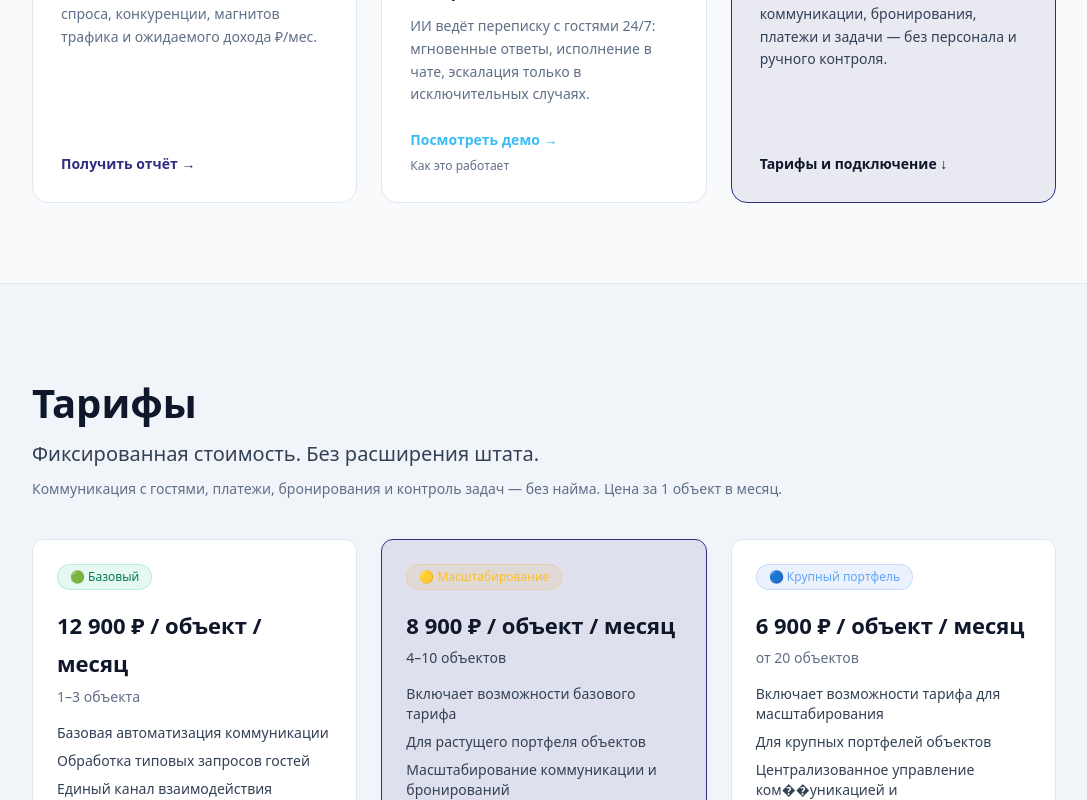
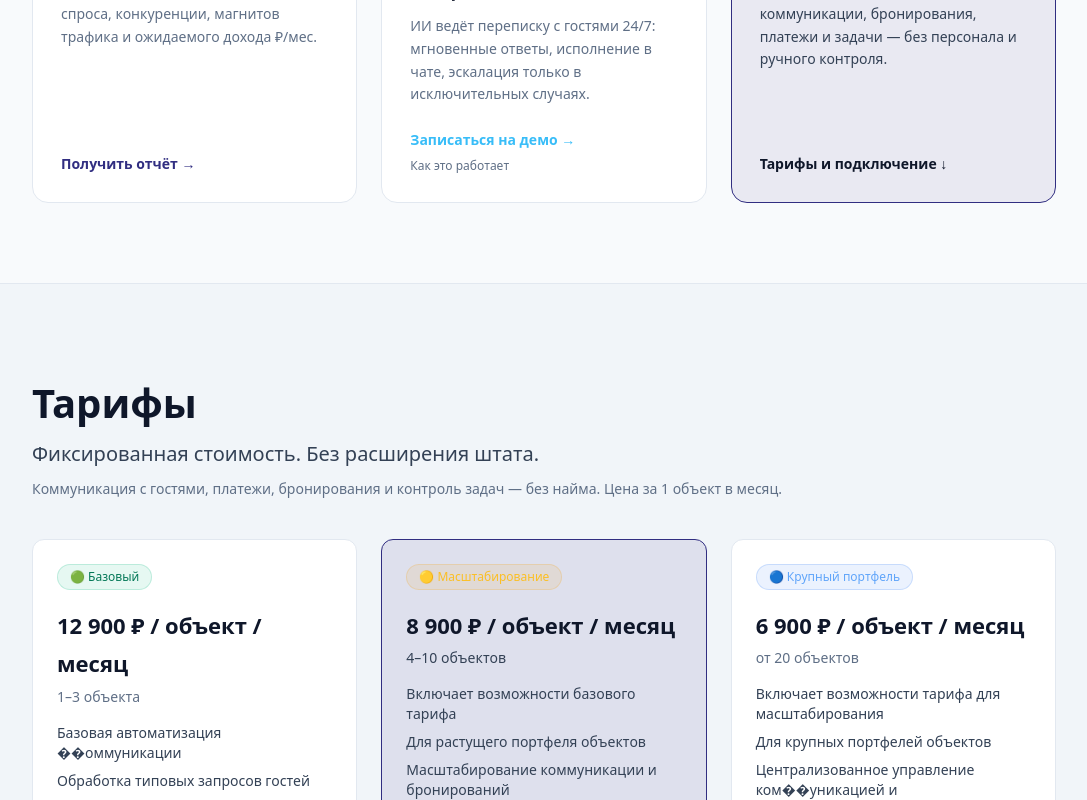
Before and after one commit to ASI-integration/asi-landing, a Next.js app: page /ru in a window 1280 px wide. Shown: the part 1920-2720 px from the top of the page, without its empty margins (96-1183 px from the left). Built offline with nearby package versions, Linux system fonts and the light colour scheme.

Commit message:
fix: correct misleading CTA and clarify support hours
Fix misleading Module 2 CTA label and separate support hours from 24/7 system claim.

Co-authored-by: ASI - Autonomous Systems Integration <207600140+ASI-integration@users.noreply.github.com>

```diff
--- a/src/app/ru/page.tsx
+++ b/src/app/ru/page.tsx
@@ -133,7 +133,7 @@ export default function HomeRu() {
                     href="/connect"
                     className="inline-flex items-center gap-1.5 text-sm font-semibold text-sky-400 hover:text-sky-300 transition-colors"
                   >
-                    Посмотреть демо →
+                    Записаться на демо →
                   </Link>
                   <Link
                     href="/features/communication"
@@ -193,7 +193,7 @@ export default function HomeRu() {
                   1–3 объекта
                 </p>
                 <ul className="mt-4 space-y-2 text-[var(--t-text-2)] text-sm flex-1">
-                  <li>Базовая автоматизация коммуникации</li>
+                  <li>Базовая автоматизация ��оммуникации</li>
                   <li>Обработка типовых запросов гостей</li>
                   <li>Единый канал взаимодействия</li>
                   <li>Подходит для небольшого числа объектов</li>
@@ -293,7 +293,7 @@ export default function HomeRu() {
               </p>
               <ContactLinks />
               <p className="mt-4 text-xs text-[var(--t-muted)]">
-                Пн–Пт, 9:00–18:00 МСК · обычно быстрее
+                Система работает 24/7. Поддержка по новым подключениям: Пн–Пт, 9:00–18:00 МСК — обычно быстрее.
               </p>
             </div>
           </div>
```
